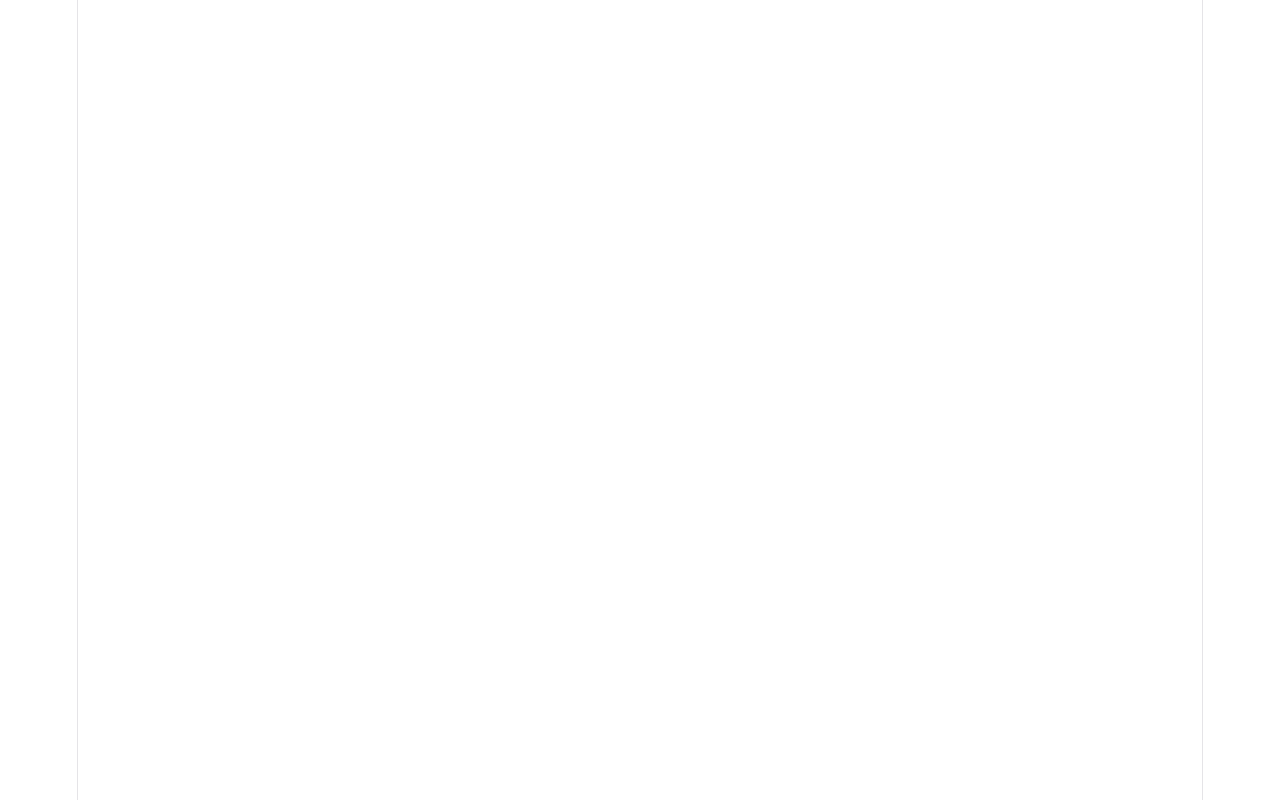
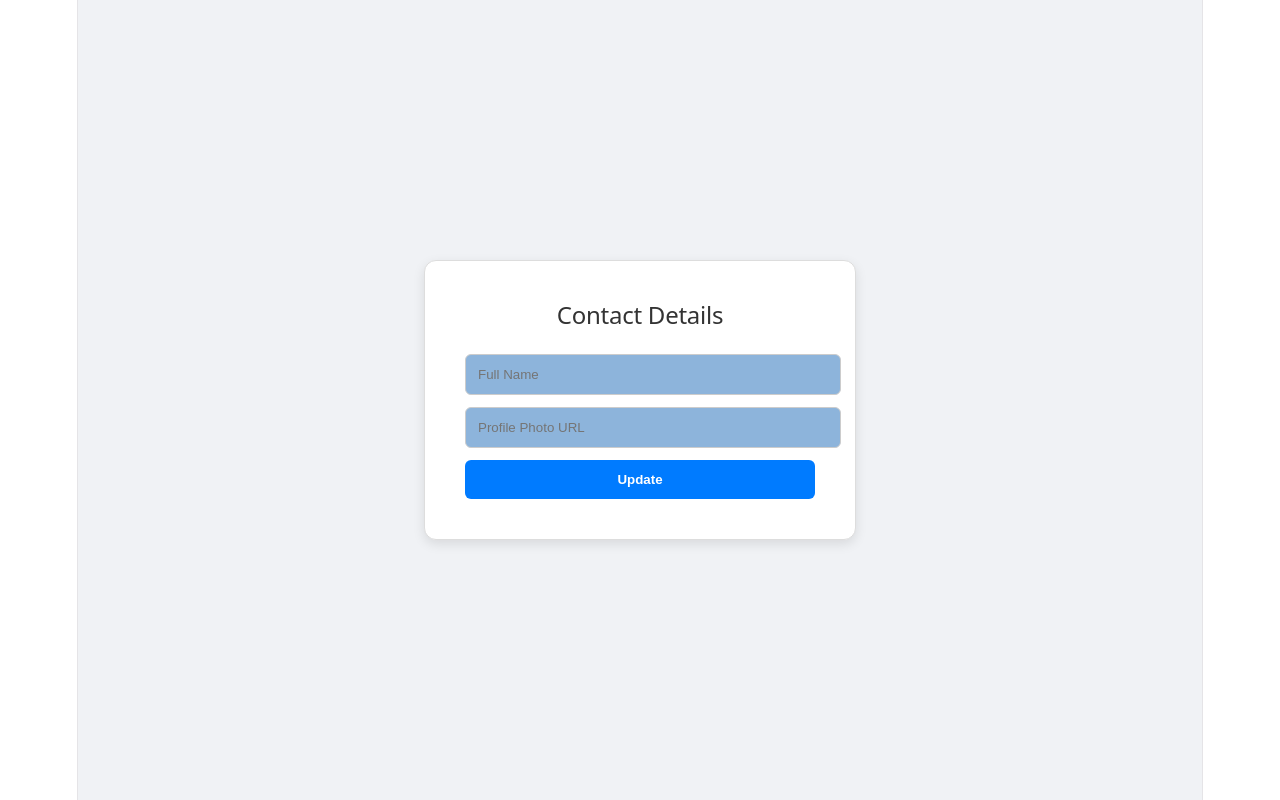
Before and after one commit to ChauhanVinay/raect-Expense-Tracker, a React (Vite) app: page /update-profile in a window 1280 px wide. Before the commit this address had no page. Built offline with nearby package versions, Linux system fonts and the light colour scheme.

Commit message:
Addding feature of completing Profile

```diff
--- a/src/App.jsx
+++ b/src/App.jsx
@@ -2,7 +2,8 @@ import React from 'react';
 import { BrowserRouter as Router, Routes, Route } from 'react-router-dom';
 import Login from './components/Login';
 import Welcome from './components/Welcome';
-import SignUp from './components/SignUp'
+import SignUp from './components/SignUp';
+import UpdateProfile from './components/NewProfile';
 
 function App() {
 
@@ -13,6 +14,7 @@ function App() {
    <Route path="/signup" element={<SignUp />} />
    <Route path="/login" element={<Login />} />
    <Route path="/welcome" element={<Welcome />} />
+    <Route path="/update-profile" element={<UpdateProfile />} />
    {/* Redirect default path to Login */}
    <Route path="/" element={<Login />} />
       </Routes>
--- /dev/null
+++ b/src/components/NewProfile.jsx
@@ -0,0 +1,62 @@
+import React, { useState } from 'react';
+import { updateProfile } from "firebase/auth";
+import { auth } from './firebase';
+import { useNavigate } from 'react-router-dom';
+import './Login.css'; // Reusing your existing form styles
+
+const UpdateProfile = () => {
+  const [displayName, setDisplayName] = useState('');
+  const [photoURL, setPhotoURL] = useState('');
+  const [error, setError] = useState('');
+  const navigate = useNavigate();
+
+  const handleUpdate = async (e) => {
+    e.preventDefault();
+    setError('');
+
+    try {
+      if (auth.currentUser) {
+        // Firebase API call to update user details
+        await updateProfile(auth.currentUser, {
+          displayName: displayName,
+          photoURL: photoURL
+        });
+
+        alert("Profile Updated Successfully!");
+        navigate('/welcome'); // Send them back to the welcome screen
+      } else {
+        setError("No user is logged in.");
+      }
+    } catch (err) {
+      setError(err.message);
+    }
+  };
+
+  return (
+    <div className="login-container">
+      <form className="login-form" onSubmit={handleUpdate}>
+        <h2>Contact Details</h2>
+        {error && <p style={{ color: 'red' }}>{error}</p>}
+
+        <input
+          type="text"
+          placeholder="Full Name"
+          value={displayName}
+          onChange={(e) => setDisplayName(e.target.value)}
+          required
+        />
+        <input
+          type="url"
+          placeholder="Profile Photo URL"
+          value={photoURL}
+          onChange={(e) => setPhotoURL(e.target.value)}
+          required
+        />
+
+        <button type="submit">Update</button>
+      </form>
+    </div>
+  );
+};
+
+export default UpdateProfile;
--- a/src/components/SignUp.jsx
+++ b/src/components/SignUp.jsx
@@ -26,7 +26,7 @@ const SignUp = () => {
 
     try {
       await createUserWithEmailAndPassword(auth, email, password);
-      console.log("User has successfully signed up.");
+  console.log("User has successfully signed up.");
     } catch (err) {
       setError(err.message);
     }
--- a/src/components/Welcome.jsx
+++ b/src/components/Welcome.jsx
@@ -1,9 +1,40 @@
 import React from 'react';
+import { Link } from 'react-router-dom';
+import { auth } from './firebase';
 
 const Welcome = () => {
+  // Check if user exists and if they have a displayName set
+  const user = auth.currentUser;
+  const isProfileComplete = user && user.displayName && user.photoURL;
+
   return (
     <div style={{ textAlign: 'center', marginTop: '50px' }}>
       <h1>Welcome to Expense Tracker</h1>
+
+      {/* Show this block ONLY if the profile is incomplete */}
+      {!isProfileComplete && (
+        <div style={{
+          backgroundColor: '#fff3cd',
+          padding: '15px',
+          borderRadius: '5px',
+          marginTop: '20px',
+          display: 'inline-block'
+        }}>
+          <p style={{ color: '#856404', margin: '0 0 10px 0' }}>Your profile is incomplete.</p>
+          <Link to="/update-profile">
+            <button style={{
+              padding: '8px 16px',
+              backgroundColor: '#007bff',
+              color: 'white',
+              border: 'none',
+              borderRadius: '4px',
+              cursor: 'pointer'
+            }}>
+              Complete Profile
+            </button>
+          </Link>
+        </div>
+      )}
     </div>
   );
 };
```
